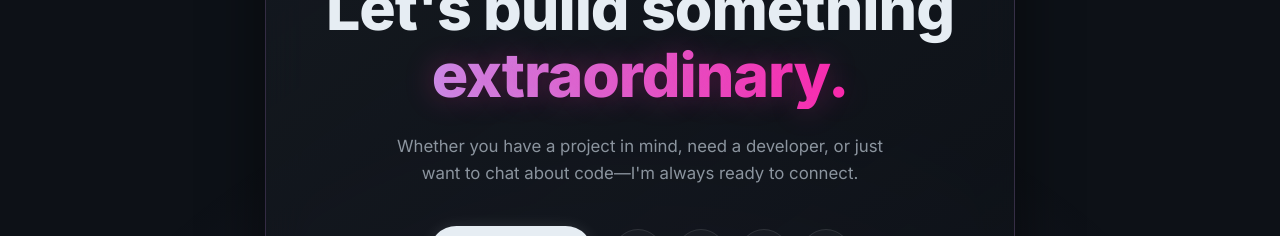
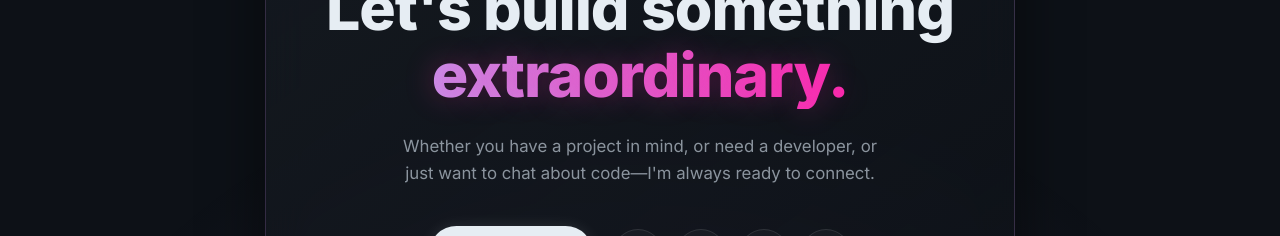
Before and after one commit to ah-nd-naf/Portfolio_Ahnaf, a React (Vite) app: page / in a window 1280 px wide. Shown: the part 6020-6256 px from the top of the page. Built offline with nearby package versions, Linux system fonts and the light colour scheme; the HTML template or start-up script is replaced by a standard one.

Commit message:
writing update

```diff
--- a/src/components/Contact.jsx
+++ b/src/components/Contact.jsx
@@ -69,7 +69,7 @@ const Contact = () => {
 
         {/* Subtext */}
         <p style={{ color: 'var(--text-muted)', fontSize: '1.05rem', maxWidth: '500px', margin: '1.5rem auto 2.5rem', lineHeight: 1.6 }}>
-          Whether you have a project in mind, need a developer, or just want to chat about code—I'm always ready to connect.
+          Whether you have a project in mind, or need a developer, or just want to chat about code—I'm always ready to connect.
         </p>
 
         {/* Action Buttons */}
```
